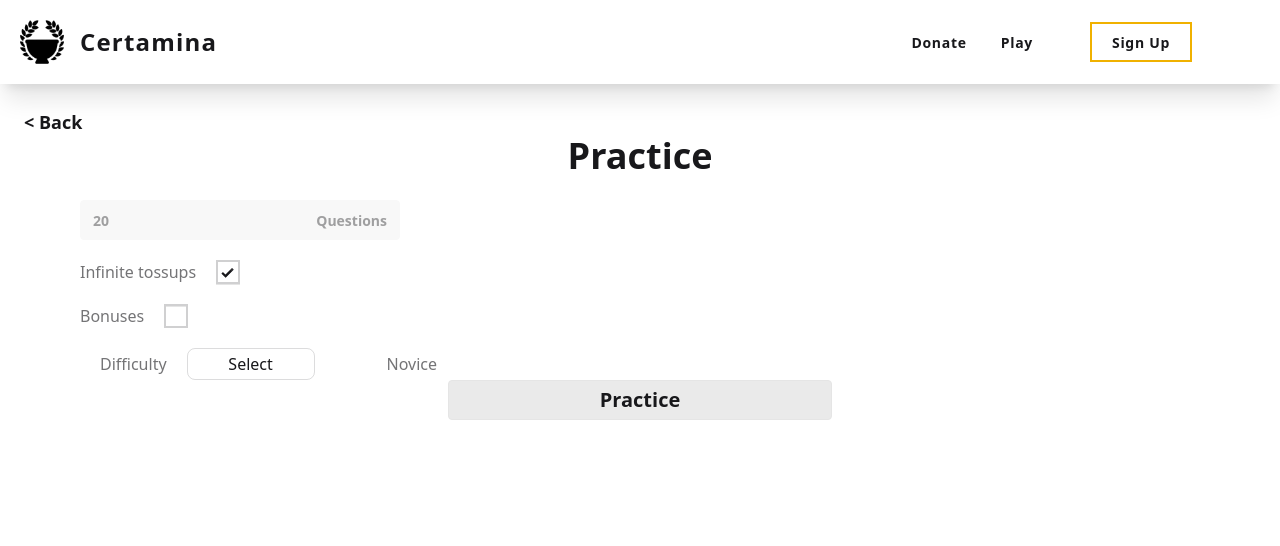
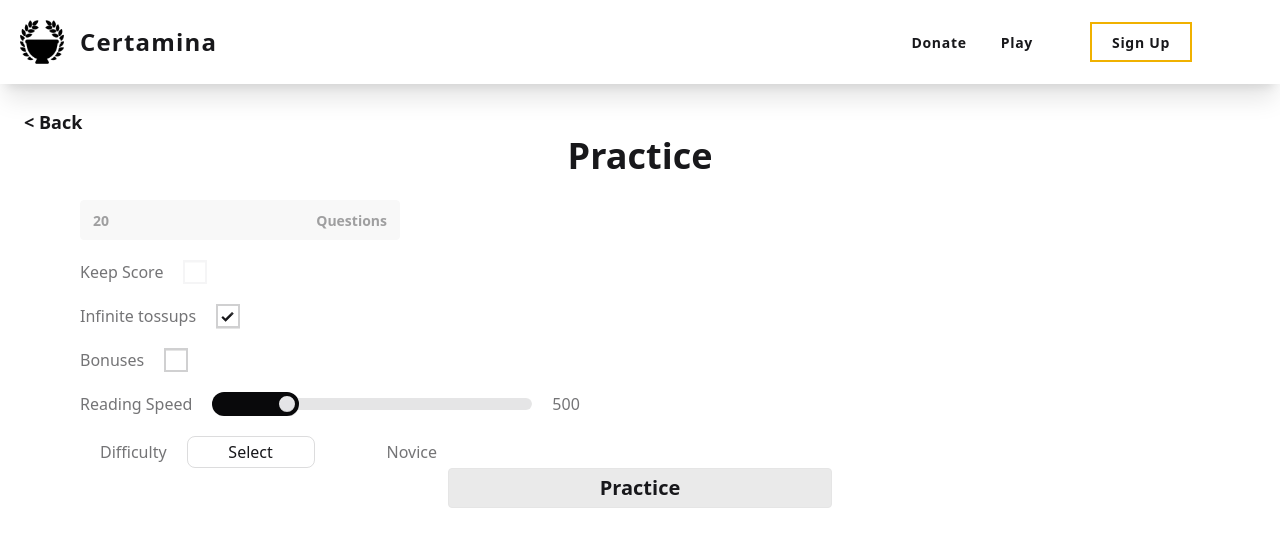
Before and after one commit to jsirivong/certamina.com, a React (Vite) app in the folder frontend/: page /practice in a window 1280 px wide. Shown: the top 546 px of the page. Built offline with nearby package versions, Linux system fonts and the light colour scheme; no server answers.

Commit message:
add reading speed to practice

```diff
--- a/frontend/src/components/Navbar.tsx
+++ b/frontend/src/components/Navbar.tsx
@@ -30,13 +30,13 @@ export default function Navbar({ isAuthenticated, children, username, handleLogo
                     <div className="flex items-center justify-end md:gap-10 gap-4 px-10">
                         <>
                             <div className="gap-3 lg:block hidden">
-                                <a className={`btn btn-ghost rounded-none tracking-wider ${pathname === "/donate" && "border-b-purple-500 border-b-3"}`} href="/donate">Donate</a>
+                                <Link className={`btn btn-ghost rounded-none tracking-wider ${pathname === "/donate" && "border-b-purple-500 border-b-3"}`} to="/donate">Donate</Link>
                                 <div className="dropdown">
                                     <button tabIndex={0} role="button" className="btn btn-ghost rounded-none tracking-wider ">Play</button>
 
                                     <ul tabIndex={0} className="dropdown-content menu bg-base-100 rounded-box z-1 w-38 p-2 shadow-sm font-semibold tracking-wider">
-                                        <li><a href="/practice">Practice</a></li>
-                                        <li><a href="/join">Join</a></li>
+                                        <li><Link to="/practice">Practice</Link></li>
+                                        <li><Link to="/join">Join</Link></li>
                                         <li><a onClick={() => {
                                             if (!isAuthenticated){
                                                 return navigate("/login");
@@ -104,9 +104,9 @@ export default function Navbar({ isAuthenticated, children, username, handleLogo
                                         <button tabIndex={0} role="button" className="btn btn-ghost w-full p-0 m-0 rounded-none tracking-wider ">Play</button>
 
                                         <ul tabIndex={0} className="dropdown-content menu bg-base-100 rounded-box z-1 w-52 p-2 shadow-sm">
-                                            <li><a href="/practice">Practice</a></li>
-                                            <li><a href="/join">Join</a></li>
-                                            <li><a href="/room">Host</a></li>
+                                            <li><Link to="/practice">Practice</Link></li>
+                                            <li><Link to="/join">Join</Link></li>
+                                            <li><Link to="/host">Host</Link></li>
                                         </ul>
                                     </div></li>
                                 </ul>
--- a/frontend/src/pages/Home.tsx
+++ b/frontend/src/pages/Home.tsx
@@ -25,7 +25,7 @@ export default function Home() {
                     <div className="max-w-[70vw] flex flex-col space-y-6 mx-auto justify-center">
                         <h2 className="font-bold text-3xl lg:text-5xl text-purple-600">Set up a game in seconds</h2>
                         <p className="text-md font-semibold">Host a competitive, real-like game of Certamen in just a few seconds with a maximum of 12 people.</p>
-                        <button className="btn btn-soft w-full">Host {">"}</button>
+                        <button className="btn btn-soft w-full" onClick={() => navigate("/host")}>Host {">"}</button>
                     </div>
                 </div>
 
@@ -36,7 +36,7 @@ export default function Home() {
                     <div className="max-w-[70vw] flex flex-col space-y-6 mx-auto justify-center">
                         <h2 className="font-bold text-3xl lg:text-5xl text-purple-600">Practice anywhere, everywhere, nonstop</h2>
                         <p className="text-md font-semibold">Doesn't matter where you are, Certamina sets you up in a simulated game of Certamen as many times as you want.</p>
-                        <button className="btn btn-soft w-full">Practice {">"}</button>
+                        <button className="btn btn-soft w-full" onClick={() => navigate("/practice")}>Practice {">"}</button>
                     </div>
                 </div>
             </div>
--- a/frontend/src/pages/InPractice.tsx
+++ b/frontend/src/pages/InPractice.tsx
@@ -6,6 +6,7 @@ interface IProps {
     difficulty: "Novice" | "Intermediate" | "Advanced";
     bonuses?: boolean;
     infiniteTossups?: boolean | undefined;
+    readingSpeed?: number;
     handleEndPractice: () => void;
 }
 
@@ -23,7 +24,7 @@ interface TossupData {
 
 type GameState = "Generating Question" | "Reading Tossup" | "Answering Question" | "Showing Answer" | "Reading Bonus";
 
-export default function InPractice({ questions, difficulty, handleEndPractice, bonuses, infiniteTossups }: IProps) {
+export default function InPractice({ questions, difficulty, handleEndPractice, bonuses, infiniteTossups, readingSpeed }: IProps) {
     const readInterval = useRef<ReturnType<typeof setInterval> | null>(null);
     const timerInterval = useRef<ReturnType<typeof setInterval> | null>(null);
 
@@ -174,7 +175,7 @@ export default function InPractice({ questions, difficulty, handleEndPractice, b
                     clearInterval(readInterval.current);
                 }
             }
-        }, 300);
+        }, readingSpeed);
     }
 
     return (
--- a/frontend/src/pages/Practice.tsx
+++ b/frontend/src/pages/Practice.tsx
@@ -14,6 +14,8 @@ export default function Practice() {
     const [difficulty, setDifficulty] = useState<Difficulty>("Novice");
     const [infiniteTossups, setInfiniteTossups] = useState<boolean>(true);
     const [bonuses, setBonuses] = useState<boolean>(false);
+    const [readingSpeed, setReadingSpeed] = useState(500);
+    const [keepScore, setKeepScore] = useState<boolean>(false);
 
     const [PDF, setPDF] = useState<File | null>(null);
     const [score, setScore] = useState<number>(Number(localStorage.getItem("score")) || 0)
@@ -69,7 +71,7 @@ export default function Practice() {
     }
 
     if (inPractice) {
-        return <InPractice questions={questions} difficulty={difficulty} infiniteTossups={infiniteTossups} bonuses={bonuses} handleEndPractice={handleEndPractice} />
+        return <InPractice questions={questions} difficulty={difficulty} infiniteTossups={infiniteTossups} bonuses={bonuses} handleEndPractice={handleEndPractice} readingSpeed={readingSpeed} />
     }
 
     return (
@@ -89,12 +91,21 @@ export default function Practice() {
                             </label>
                         </div>
                         <div className="flex flex-row gap-x-5">
+                            <label className="label">Keep Score</label>
+                            <input disabled={infiniteTossups} className="checkbox border-2 rounded-none" type="checkbox" checked={keepScore} onChange={(e) => setKeepScore(e.target.checked)}/>
+                        </div>
+                        <div className="flex flex-row gap-x-5">
                             <label className="label">Infinite tossups</label>
                             <input className="checkbox border-2 rounded-none" type="checkbox" checked={infiniteTossups} onChange={(e) => setInfiniteTossups(e.target.checked)}/>
                         </div>
                         <div className="flex flex-row gap-x-5">
                             <label className="label">Bonuses</label>
                             <input className="checkbox border-2 rounded-none" type="checkbox" checked={bonuses} onChange={(e) => setBonuses(e.target.checked)}/>
+                        </div>
+                        <div className="flex flex-row gap-x-5">
+                            <label className="label">Reading Speed</label>
+                            <input type="range" min="100" max="2000" className="range range-neutral" value={readingSpeed} onChange={(e) => setReadingSpeed(Number(e.target.value))}/>
+                            <label className="label">{readingSpeed}</label>
                         </div>
                         <div className="dropdown">
                             <label className="label mx-5">Difficulty</label>
```
